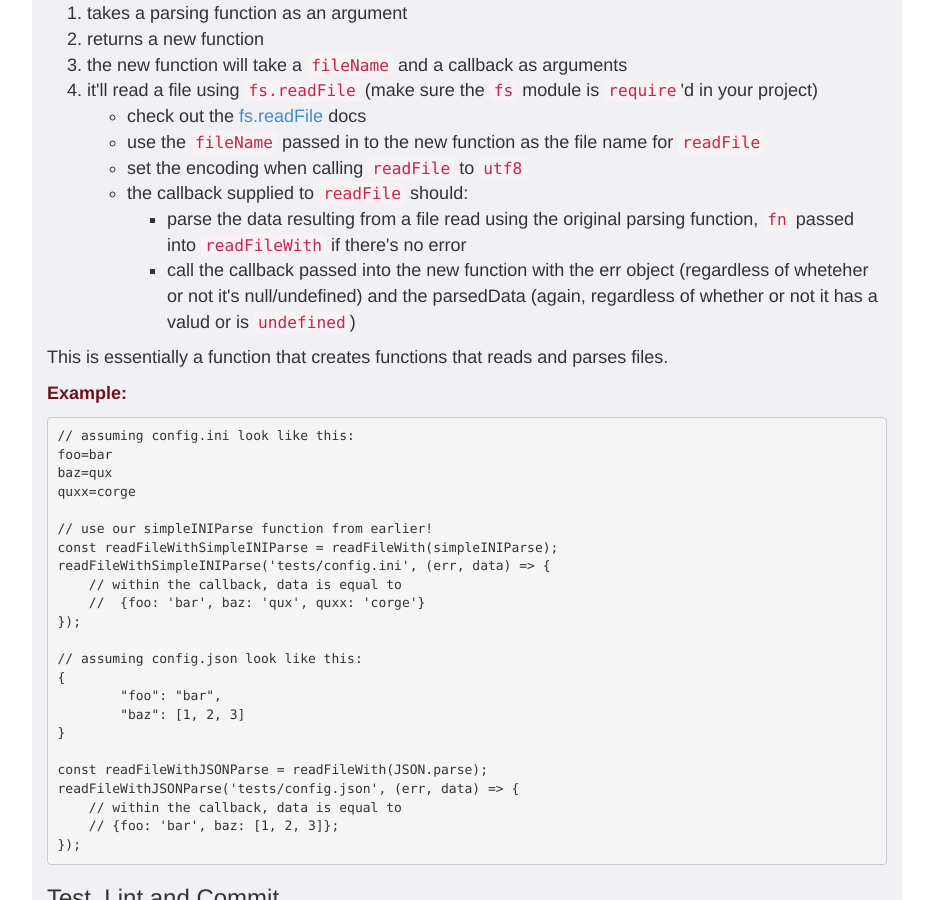
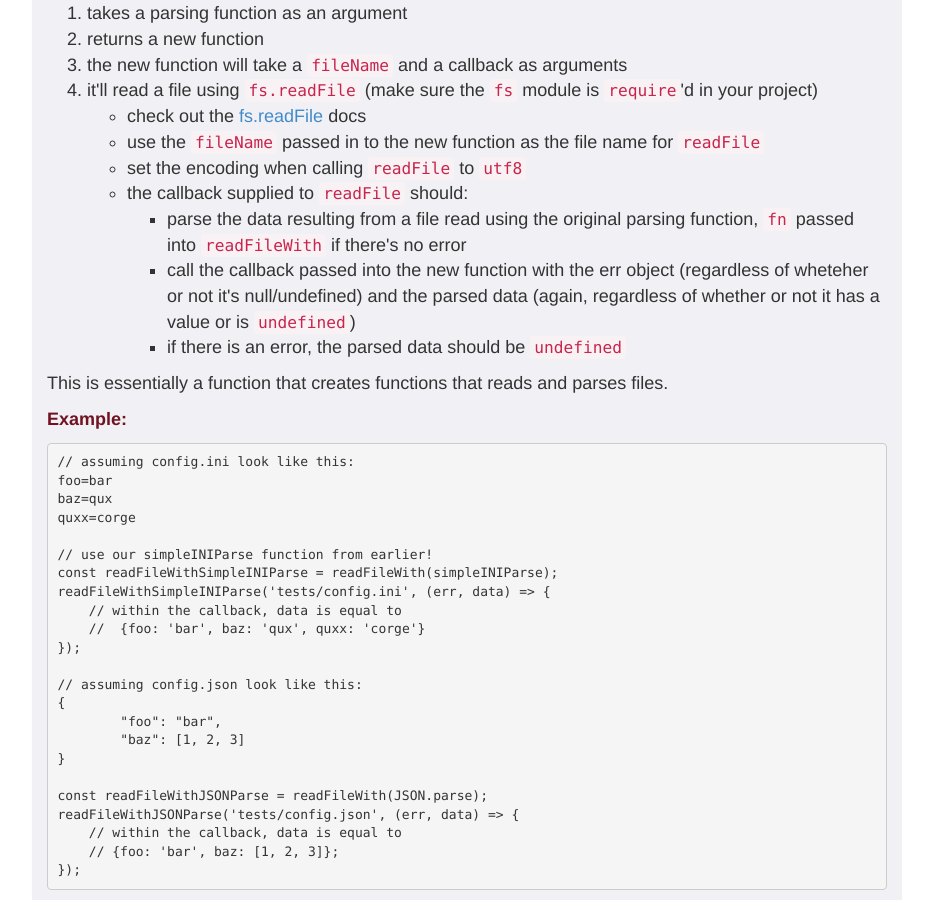
Before and after one commit to foureyes/csci-ua.0480-spring2017-008, a Jekyll site: the page built from homework/02.markdown, in a window 1280 px wide and 900 px high, scrolled down 8120 px. Shown: the whole window, without its empty margins (173-1106 px from the left). Built offline with Jekyll 4.4.1, drawn with Linux system fonts in a browser that asks for light colours.

Commit message:
add note that data should be undefined if file read error

```diff
--- a/homework/02.markdown
+++ b/homework/02.markdown
@@ -360,7 +360,8 @@ The steps for `readFileWith` are:
     * set the encoding when calling `readFile` to `utf8`
     * the callback supplied to `readFile` should:
         * parse the data resulting from a file read using the original parsing function, `fn` passed into `readFileWith` if there's no error
-        * call the callback passed into the new function with the err object (regardless of wheteher or not it's null/undefined) and the parsedData (again, regardless of whether or not it has a valud or is `undefined`)
+        * call the callback passed into the new function with the err object (regardless of wheteher or not it's null/undefined) and the parsed data (again, regardless of whether or not it has a value or is `undefined`)
+        * if there is an error, the parsed data should be `undefined`
 
 This is essentially a function that creates functions that reads and parses files.
 
```
